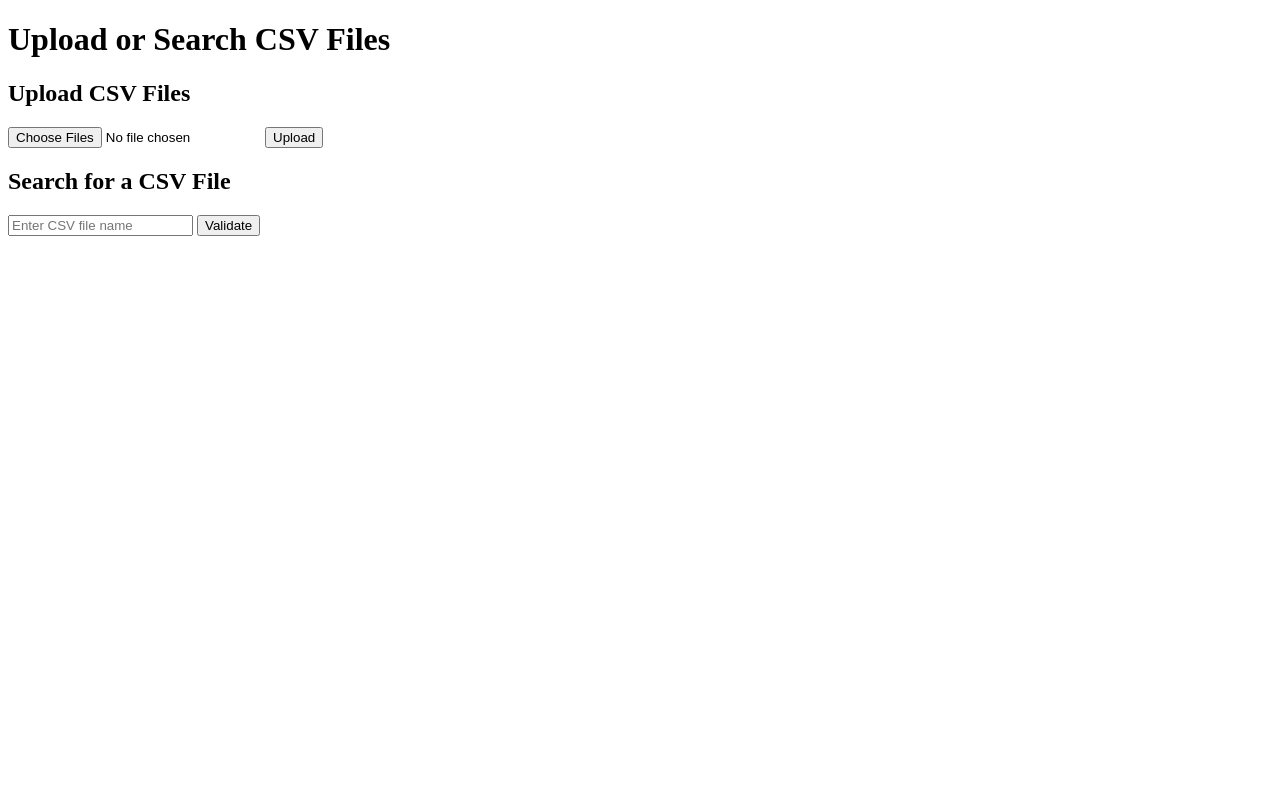
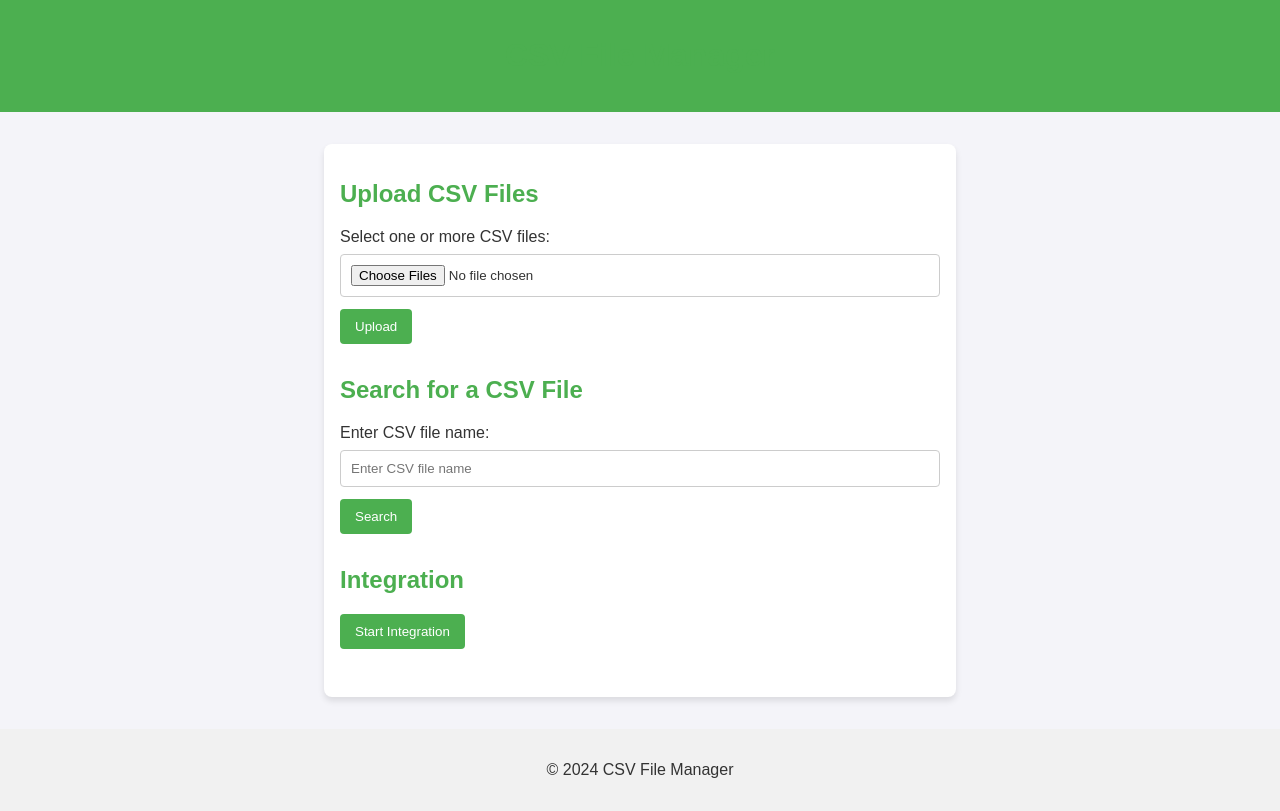
Before and after one commit to mathispappo/Dashboard, a Flask app: page / in a window 1280 px wide. Before the commit the page ends 236 px from the top, so only its background shows below. Run offline with Flask 3, Linux system fonts and the light colour scheme.

Commit message:
final flask

```diff
--- a/app.py
+++ b/app.py
@@ -1,78 +1,85 @@
 from flask import Flask, request, render_template, flash, redirect, url_for
 import os
-from werkzeug.utils import secure_filename
-from fonctions import *
+from Add_file_to_sql import integrate_csv_to_database, create_listening_table_if_not_exist
+from add_username import add_username_column_to_csv
 
 app = Flask(__name__)
-app.secret_key = 'your_secret_key'  # Required for flashing messages
+app.secret_key = 'supersecretkey'
 
-# Use the existing 'data' folder for uploads
-UPLOAD_FOLDER = 'data'
-os.makedirs(UPLOAD_FOLDER, exist_ok=True)  # Ensure the folder exists
+# Define folders
+UPLOAD_FOLDER = os.path.join(os.getcwd(), 'data')
+DOWNLOAD_FOLDER = os.path.join(os.getcwd(), 'download')
 
+# Ensure the folders exist
+os.makedirs(UPLOAD_FOLDER, exist_ok=True)
+os.makedirs(DOWNLOAD_FOLDER, exist_ok=True)
+
+# Ensure the Listening table exists
+create_listening_table_if_not_exist()
+
+# Route for the home page
 @app.route('/')
 def index():
     return render_template('index.html')
 
+
+# Route to handle file uploads
 @app.route('/upload', methods=['POST'])
 def upload_files():
     if 'files' not in request.files:
-        flash('No files part in the request')
-        return redirect(url_for('index'))
+        flash('No files part in the request.')
+        return redirect(request.url)
 
     files = request.files.getlist('files')
+    if not files:
+        flash('No files selected.')
+        return redirect(request.url)
 
-    if not files or files[0].filename == '':
-        flash('No files selected')
-        return redirect(url_for('index'))
-
-    files_uploaded = 0
-    files_skipped = 0
-    files_invalid = 0
-
-    # Process each file
     for file in files:
         if file and file.filename.endswith('.csv'):
-            filename = secure_filename(file.filename)  # Sanitize filename
-            file_path = os.path.join(UPLOAD_FOLDER, filename)
+            # Save the uploaded file to the UPLOAD_FOLDER
+            upload_path = os.path.join(UPLOAD_FOLDER, file.filename)
+            file.save(upload_path)
 
-            # Check if the file already exists in the 'data' folder
-            if os.path.exists(file_path):
-                files_skipped += 1  # Skip the file if it already exists
-            else:
-                # Validate the number of columns
-                if validate_csv_columns(file):
-                    try:
-                        # Save file to the upload folder if validation is successful
-                        file.seek(0)  # Reset file pointer before saving
-                        file.save(file_path)
-                        files_uploaded += 1
-                    except Exception as e:
-                        flash(f"Error saving file {filename}: {e}")
-                        continue
-                else:
-                    files_invalid += 1  # Count as invalid if it doesn't have 4 columns
+            # Process the file and save the processed version in DOWNLOAD_FOLDER
+            try:
+                download_path = os.path.join(DOWNLOAD_FOLDER, file.filename)
 
-    # Flash a message indicating the result
-    flash(f'Successfully uploaded {files_uploaded} new files. {files_skipped} files were skipped (already existed).')
-    if files_invalid > 0:
-        flash(f'{files_invalid} files were invalid (not exactly 4 columns) and were not uploaded.')
+                # Add username column to the file
+                add_username_column_to_csv(upload_path, DOWNLOAD_FOLDER)
+
+                flash(f"File {file.filename} successfully uploaded and processed.")
+            except Exception as e:
+                flash(f"Error processing file {file.filename}: {e}")
+
     return redirect(url_for('index'))
 
-@app.route('/search', methods=['GET'])
-def search_file():
-    file_name = request.args.get('file_name')
-    if not file_name:
-        flash('Please enter a file name to search.')
-        return redirect(url_for('index'))
 
-    file_path = os.path.join(UPLOAD_FOLDER, secure_filename(file_name))
+# Route for integration
+@app.route('/integration', methods=['POST'])
+def integration():
+    # Ensure that the input directory is an absolute path
+    input_directory = os.path.join(os.path.dirname(__file__), 'data')  # Use relative path if running the script from the project root
+    output_directory = os.path.join(os.path.dirname(__file__), 'download')  # Output directory for processed files
 
-    if os.path.exists(file_path):
-        flash(f'File "{file_name}" found in the "data" folder.')
-    else:
-        flash(f'File "{file_name}" does not exist in the "data" folder.')
+    # Ensure the output directory exists before running the function
+    ensure_directory_exists(output_directory)
+
+    # Now process the CSV files in the given directory
+    create_listening_table_if_not_exist()  # Ensure the table exists before integrating data
+    integrate_csv_to_database(output_directory)
+
+    flash("Integration complete!")
     return redirect(url_for('index'))
+
+
+# Function to ensure directory exists (you might already have this in your script)
+def ensure_directory_exists(directory):
+    """Ensure that the directory exists, if not, create it."""
+    if not os.path.exists(directory):
+        os.makedirs(directory)
+        print(f"Directory created: {directory}")
+
 
 if __name__ == '__main__':
     app.run(debug=True)
--- /dev/null
+++ b/data/john_doe.csv
@@ -0,0 +1,3 @@
+The Beatles,Abbey Road,Come Together,22 Oct 2022 18:58
+The Beatles,Abbey Road,Something,22 Oct 2022 19:00
+Queen,A Night at the Opera,Bohemian Rhapsody,22 Oct 2022 19:15
--- /dev/null
+++ b/data/listening_data_2.csv
@@ -0,0 +1,3 @@
+Pink Floyd,The Dark Side of the Moon,Time,23 Oct 2022 20:00
+The Rolling Stones,Let It Bleed,Gimme Shelter,23 Oct 2022 20:30
+Led Zeppelin,IV,Stairway to Heaven,24 Oct 2022 21:00
--- /dev/null
+++ b/data/listening_data_3.csv
@@ -0,0 +1,3 @@
+Artist,Album,Track,Date_Listened
+Nirvana,Nevermind,Smells Like Teen Spirit,24 Oct 2022 21:30
+The Doors,The Doors,Light My Fire,25 Oct 2022 22:00
--- a/templates/index.html
+++ b/templates/index.html
@@ -4,33 +4,122 @@
     <meta charset="UTF-8">
     <meta name="viewport" content="width=device-width, initial-scale=1.0">
     <title>CSV File Manager</title>
+    <style>
+        body {
+            font-family: Arial, sans-serif;
+            margin: 0;
+            padding: 0;
+            background-color: #f4f4f9;
+            color: #333;
+        }
+        header {
+            background-color: #4CAF50;
+            color: white;
+            padding: 1rem 2rem;
+            text-align: center;
+        }
+        main {
+            margin: 2rem;
+            padding: 1rem;
+            background: white;
+            box-shadow: 0 4px 6px rgba(0, 0, 0, 0.1);
+            border-radius: 8px;
+            max-width: 600px;
+            margin-left: auto;
+            margin-right: auto;
+        }
+        h1, h2 {
+            color: #4CAF50;
+        }
+        form {
+            margin-bottom: 2rem;
+        }
+        input[type="file"], input[type="text"] {
+            width: calc(100% - 22px);
+            padding: 10px;
+            margin-top: 8px;
+            margin-bottom: 12px;
+            border: 1px solid #ccc;
+            border-radius: 4px;
+        }
+        button {
+            background-color: #4CAF50;
+            color: white;
+            padding: 10px 15px;
+            border: none;
+            border-radius: 4px;
+            cursor: pointer;
+        }
+        button:hover {
+            background-color: #45a049;
+        }
+        .messages {
+            margin: 1rem 0;
+            padding: 1rem;
+            background-color: #f8d7da;
+            color: #721c24;
+            border: 1px solid #f5c6cb;
+            border-radius: 4px;
+        }
+        ul {
+            padding: 0;
+            list-style-type: none;
+        }
+        li {
+            margin: 0.5rem 0;
+        }
+        footer {
+            text-align: center;
+            padding: 1rem;
+            margin-top: 2rem;
+            background: #f1f1f1;
+        }
+    </style>
 </head>
 <body>
-    <h1>Upload or Search CSV Files</h1>
+    <header>
+        <h1>CSV File Manager</h1>
+    </header>
 
+    <main>
         <!-- Upload Form -->
         <h2>Upload CSV Files</h2>
         <form action="/upload" method="post" enctype="multipart/form-data">
-        <input type="file" name="files" multiple accept=".csv">
+            <label for="files">Select one or more CSV files:</label>
+            <input type="file" id="files" name="files" multiple accept=".csv">
             <button type="submit">Upload</button>
         </form>
 
         <!-- Search Form -->
         <h2>Search for a CSV File</h2>
         <form action="/search" method="get">
-        <input type="text" name="file_name" placeholder="Enter CSV file name">
-        <button type="submit">Validate</button>
+            <label for="file_name">Enter CSV file name:</label>
+            <input type="text" id="file_name" name="file_name" placeholder="Enter CSV file name">
+            <button type="submit">Search</button>
+        </form>
+
+        <!-- Integration Form (the new button) -->
+        <h2>Integration</h2>
+        <form action="/integration" method="post">
+            <button type="submit">Start Integration</button>
         </form>
 
         <!-- Flash Messages -->
         {% with messages = get_flashed_messages() %}
           {% if messages %}
+            <div class="messages">
               <ul>
                 {% for message in messages %}
                   <li>{{ message }}</li>
                 {% endfor %}
               </ul>
+            </div>
           {% endif %}
         {% endwith %}
+    </main>
+
+    <footer>
+        <p>&copy; 2024 CSV File Manager</p>
+    </footer>
 </body>
 </html>
```
Also changed, not shown: Add_file_to_sql.py (+25 -4 lines), add_username.py (+71 -116 lines), 1 other file. Lines whose indentation alone changed are shown as unchanged.
